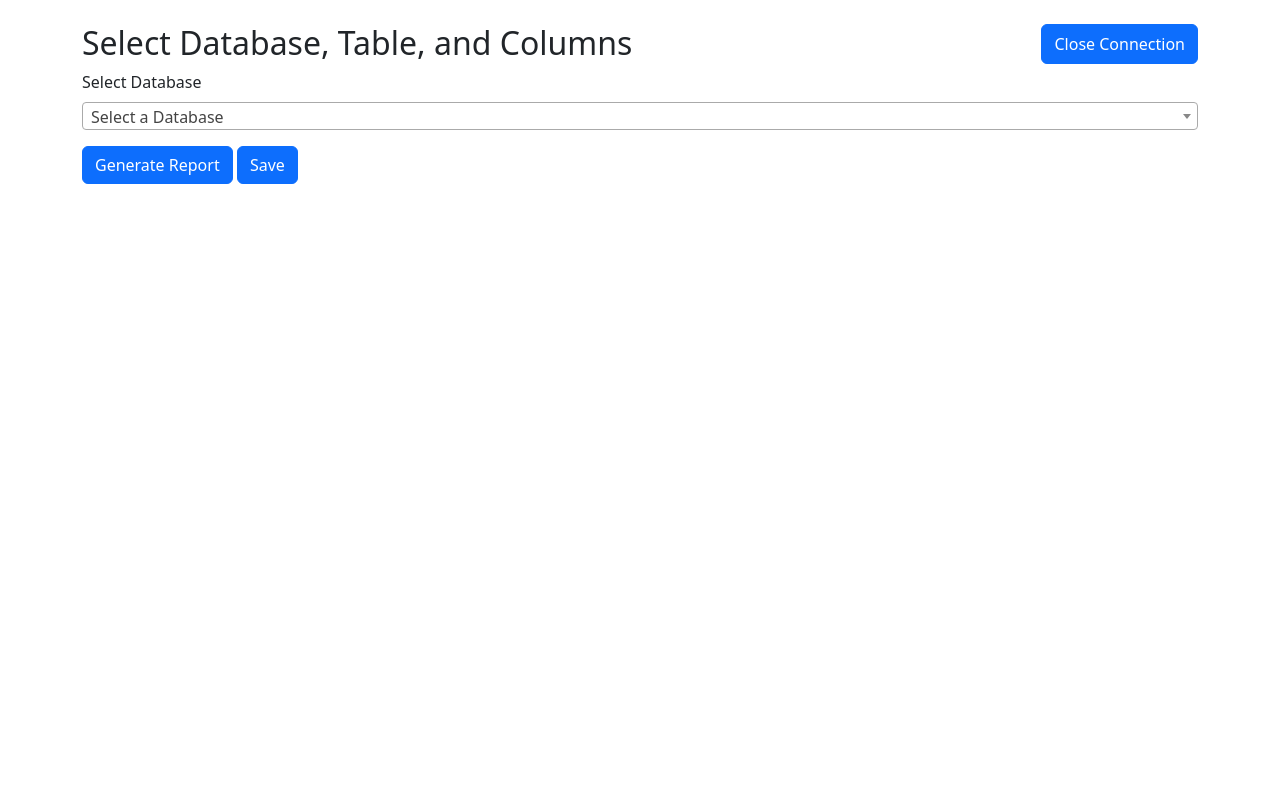
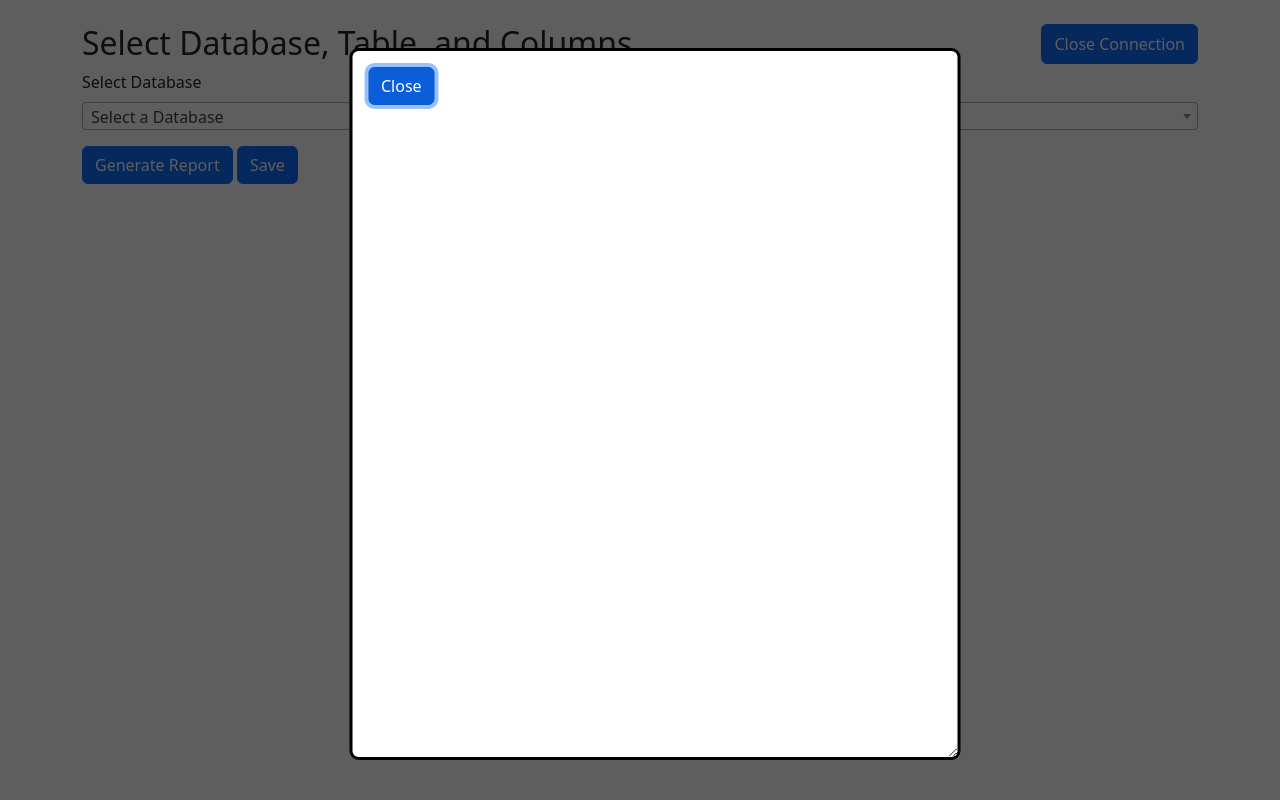
Before and after one commit to shiv-Apexon/Data-Quality-Utility, a Django app: template templates/QCA/db_info.html in a window 1280 px wide, after a click on "Generate Report". Run offline with Django 5.2, Linux system fonts and the light colour scheme; the template is opened without the code that fills it, so the values that code supplies are empty.

Commit message:
[PRAYAG] Add: Modal and change the report layout, allow the user to resize the report window

```diff
--- a/templates/QCA/db_info.html
+++ b/templates/QCA/db_info.html
@@ -19,6 +19,22 @@
         #tables_list, #columns_list {
             max-height: 300px;
             overflow-y: auto;
+        }
+        dialog{
+            position: fixed;
+            top: 90%;
+            left: 50%;
+            transform: translate(-50%,-50%);
+            display: none;
+            width: clamp(220px, 70vw, 611px);
+            border-radius: 9px;
+            height: clamp(200px, 89vh, 90vh);
+            resize: both;
+            overflow: auto;
+        }
+        dialog::backdrop{
+            background-color: rgba(0, 0, 0, 0.63);
+            z-index: 1000;
         }
     </style>
 </head>
@@ -56,15 +72,23 @@
 
         <!-- Submit Button (Initially Disabled) -->
         <div class="mt-3">
-            <button type="submit" class="btn btn-primary" id="submit_btn"  onclick="document.getElementById('report_area').style.display = 'flex';">Generate Report</button>
+            <button type="submit" class="btn btn-primary" id="submit_btn"  onclick="document.getElementById('report_area').style.display = 'block'; document.getElementById('report_area').showModal();">Generate Report</button>
             <button type="submit" class="btn btn-primary" id="save_columns" >Save </button>
 
         </div>
     </div>
-    <div id="report_area" ></div>
+    <dialog id="report_area">
+        <button class="btn btn-primary" id="closeModalBtn">Close</button>
+    </dialog>
     <script src="https://cdn.jsdelivr.net/npm/bootstrap@5.3.3/dist/js/bootstrap.bundle.min.js"></script>
 
     <script>
+    const modal = document.getElementById('report_area');
+    const closeModalBtn = document.getElementById('closeModalBtn');
+
+    closeModalBtn.addEventListener('click', () => {
+      modal.close();  // Close the modal
+    });
                 // Initialize Select2 for the dropdowns
         $(document).ready(function() {
             // Initialize Select2 on the select elements
--- a/templates/QCA/report_template.html
+++ b/templates/QCA/report_template.html
@@ -54,6 +54,7 @@
             </div>
         {% endif %}
     </div>
+        <a href="{% url 'db_info' %}" class="btn btn-primary mt-4">Go Back</a>
 
     <!-- Bootstrap JS (optional for certain components) -->
     <script src="https://cdn.jsdelivr.net/npm/bootstrap@5.3.0-alpha1/dist/js/bootstrap.bundle.min.js" integrity="sha384-pzjw8f+ua7Kw1TIq0ebVZQeJ0GMWbqp6tpdF6vhjY02rrNByI96cUocpIzyO2jFt" crossorigin="anonymous"></script>
```
